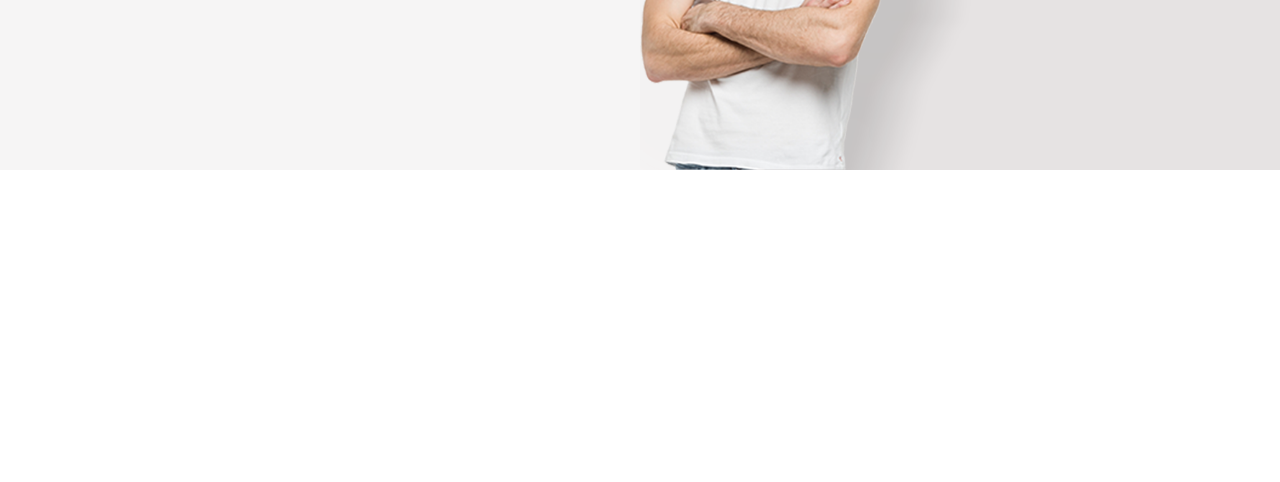
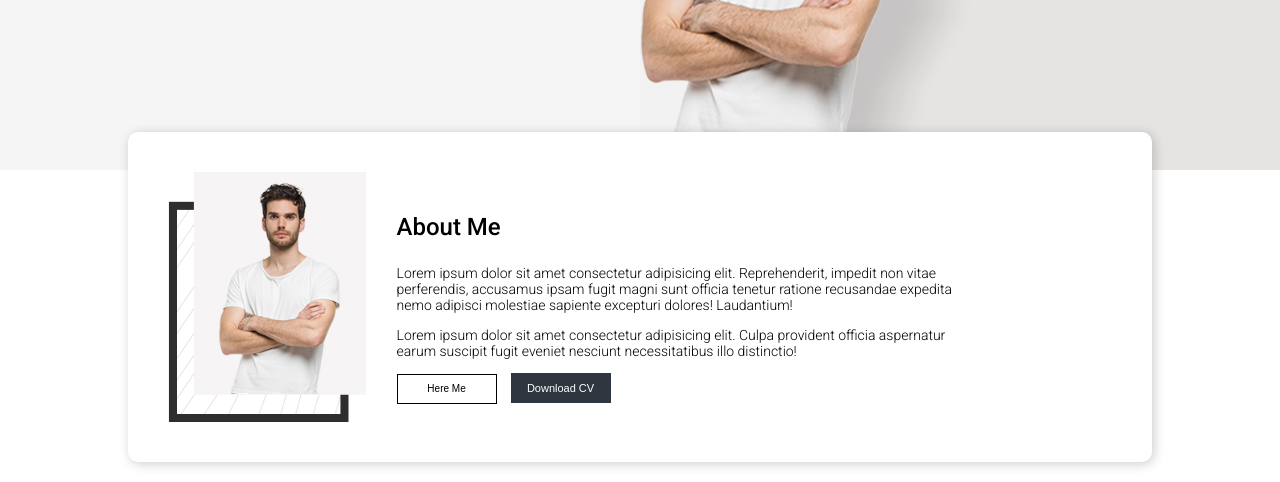
Before and after one commit to mahezx/tugas_webportofolio, a plain HTML site: page index.html in a window 1280 px wide. Shown: the part 380-862 px from the top of the page. Before the commit the page ends 800 px from the top, so only its background shows below. Drawn offline with Linux system fonts and the light colour scheme.

Commit message:
menambahkan about

```diff
--- a/css/style.css
+++ b/css/style.css
@@ -64,7 +64,7 @@ body{
 
 .text-hero p:nth-child(3){
     font-size: 30px;
-    font-weight: bold;
+    font-weight: 100;
     line-height: normal;
 }
 
@@ -93,3 +93,53 @@ body{
     top: 100px;
     height: 450px;
 }
+
+.about{
+    width: 80%;
+    background-color: white;
+    box-shadow: 2px 2px 12px
+    rgba(0,0,0, 0.2);
+    margin: -3% auto 20px;
+    position: relative;
+    border-radius: 10px;
+    display: flex;
+    justify-content: center;
+    align-items: center;
+    padding: 10px;
+    box-sizing: border-box;
+    padding-right: 200px;
+}
+
+.about img{
+    height: 250px;
+    margin: 30px;
+}
+
+.text-about p:first-child{
+    font-size: 24px;
+    font-weight: 500;
+}
+
+.text-about p:nth-child(2),
+.text-about p:nth-child(3){
+    font-size: 14px;
+    font-weight: 300;
+}
+
+.btn-about-here{
+    width: 100px;
+    height: 30px;
+    background-color: transparent;
+    border: 1px solid black;
+    margin-right: 10px;
+    font-size: 10px;
+}
+
+.btn-about-download{
+    width: 100px;
+    height: 30px;
+    background-color: #2f3640;
+    font-size: 11px;
+    border: none;
+    color: white;
+}
--- a/index.html
+++ b/index.html
@@ -12,7 +12,7 @@
     <!-- font roboto -->
     <link rel="preconnect" href="https://fonts.googleapis.com">
     <link rel="preconnect" href="https://fonts.gstatic.com" crossorigin>
-    <link href="https://fonts.googleapis.com/css2?family=Roboto:wght@100&display=swap" rel="stylesheet">
+    <link href="https://fonts.googleapis.com/css2?family=Roboto:wght@100;300;400;500;700&display=swap" rel="stylesheet">
 
     <!-- font lobster -->
     <link rel="preconnect" href="https://fonts.googleapis.com">
@@ -48,5 +48,20 @@
 
     <img src="img/model.png" alt="" class="model">
 
+    <!-- about -->
+    <div class="about">
+        <img src="img/about-img.png" alt="Gambar about">
+
+        <div class="text-about">
+            <p>About Me</p>
+            <p>Lorem ipsum dolor sit amet consectetur adipisicing elit. Reprehenderit, impedit non vitae perferendis, accusamus ipsam fugit magni sunt officia tenetur ratione recusandae expedita nemo adipisci molestiae sapiente excepturi dolores! Laudantium!</p>
+            <p>Lorem ipsum dolor sit amet consectetur adipisicing elit. Culpa provident officia aspernatur earum suscipit fugit eveniet nesciunt necessitatibus illo distinctio!</p>
+
+            <button class="btn-about-here">Here Me</button>
+            <button class="btn-about-download">Download CV</button>
+
+        </div>
+    </div>
+
 </body>
 </html>
```
